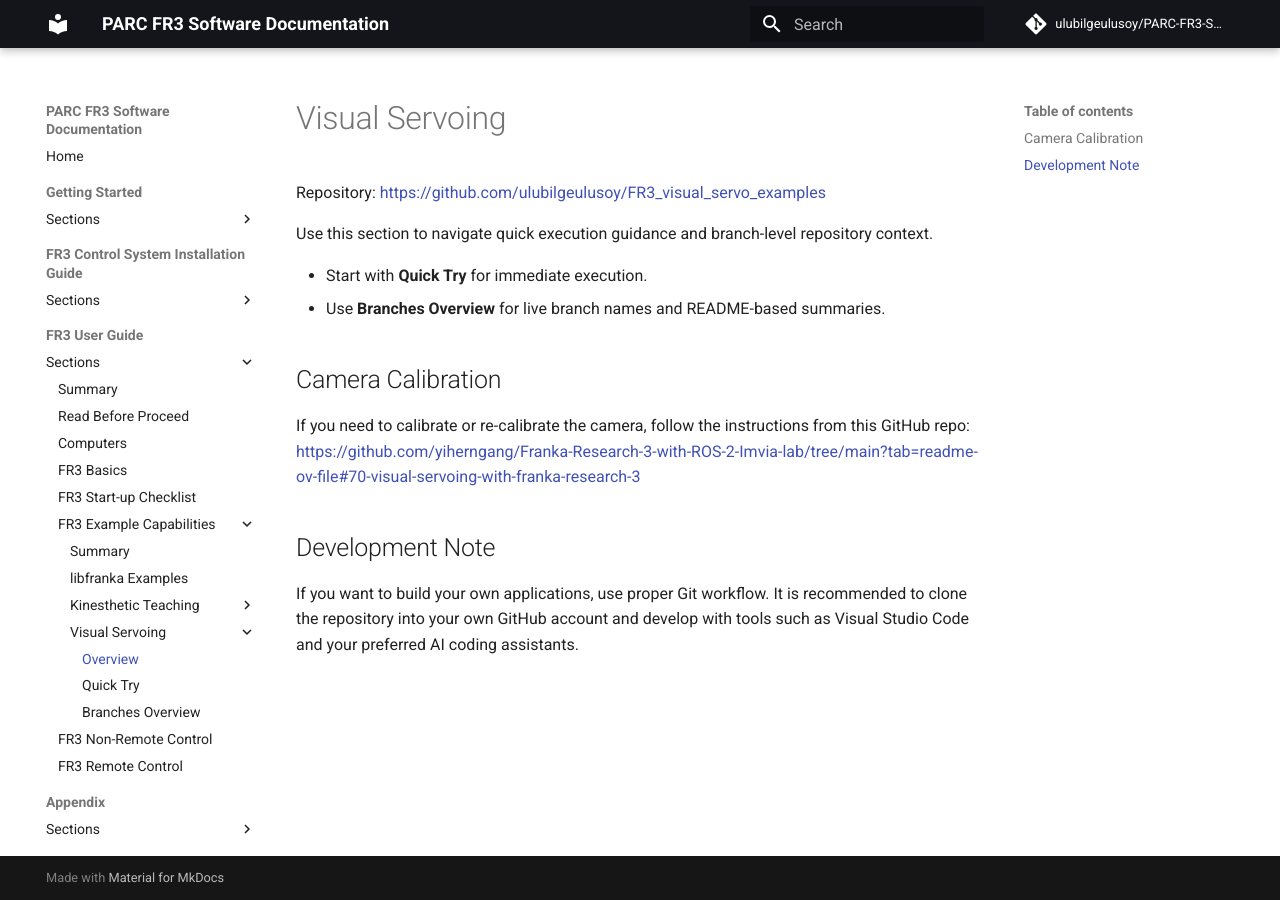
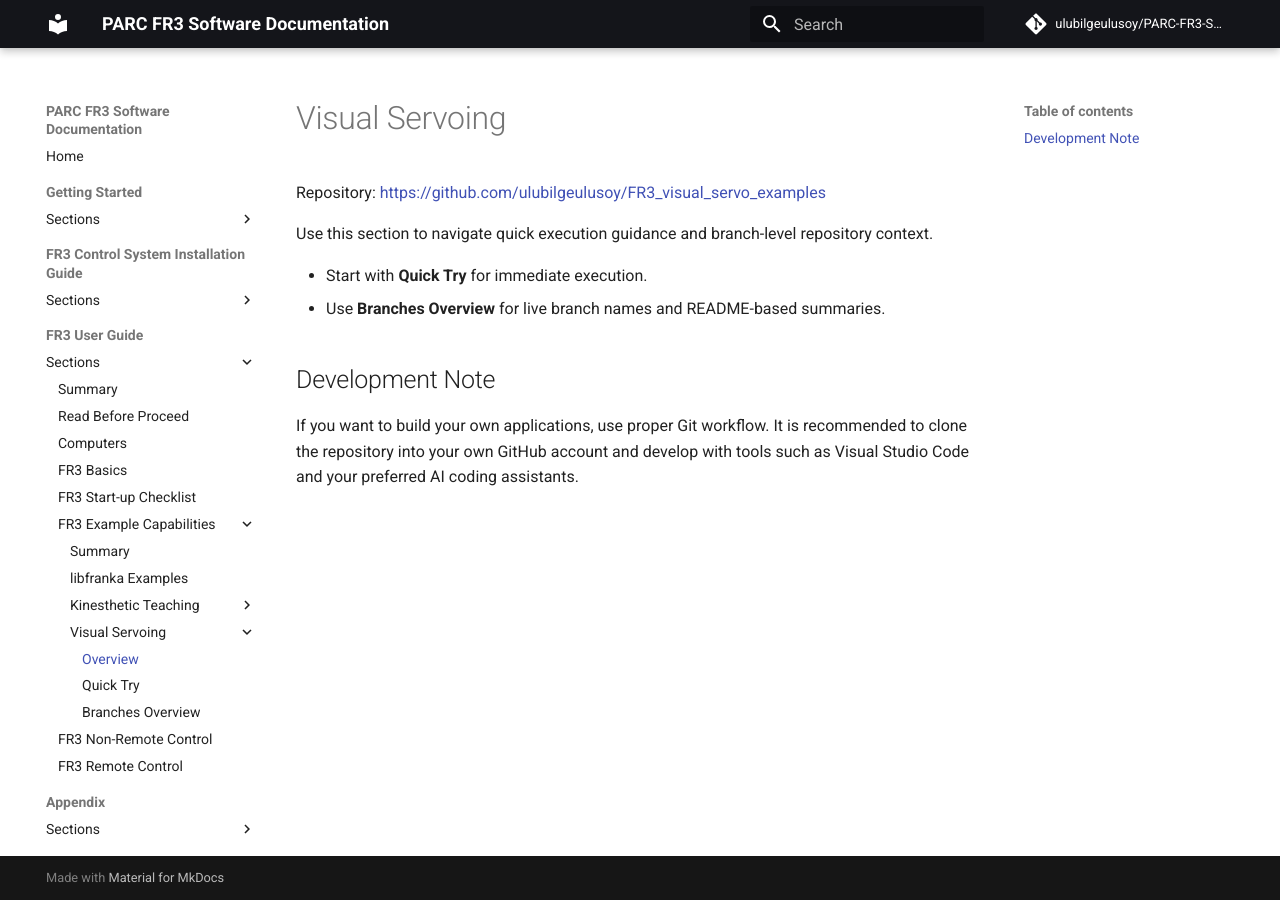
Before and after one commit to ulubilgeulusoy/PARC-FR3-Software-Docs, an MkDocs documentation site: the page built from docs/user-guide/fr3-example-capabilities/visual-servoing.md, in a window 1280 px wide. Built offline with MkDocs 1.6.1 and Material for MkDocs 9.7.7, drawn with Linux system fonts in a browser that asks for light colours; comment, search, counter and statistics services are not loaded.

Commit message:
visual servoing section updated

```diff
--- a/docs/user-guide/fr3-example-capabilities/visual-servoing.md
+++ b/docs/user-guide/fr3-example-capabilities/visual-servoing.md
@@ -7,12 +7,6 @@ Use this section to navigate quick execution guidance and branch-level repositor
 - Start with **Quick Try** for immediate execution.
 - Use **Branches Overview** for live branch names and README-based summaries.
 
-## Camera Calibration
-
-If you need to calibrate or re-calibrate the camera, follow the instructions from this GitHub repo:
-<https://github.com/yiherngang/Franka-Research-3-with-ROS-2-Imvia-lab/tree/main?tab=readme-ov-file#70-visual-servoing-with-franka-research-3>
-
-
 ## Development Note
 
 If you want to build your own applications, use proper Git workflow. It is recommended to clone the repository into your own GitHub account and develop with tools such as Visual Studio Code and your preferred AI coding assistants.
```
